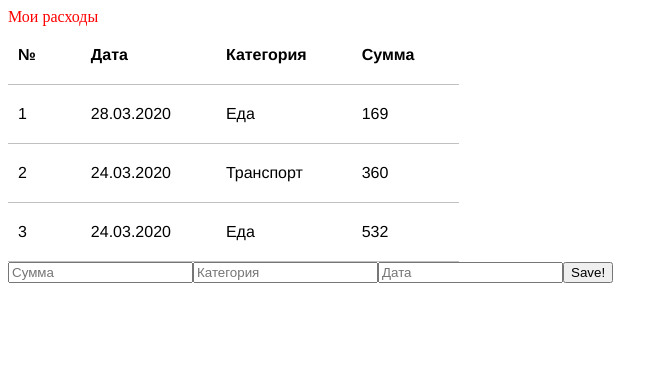
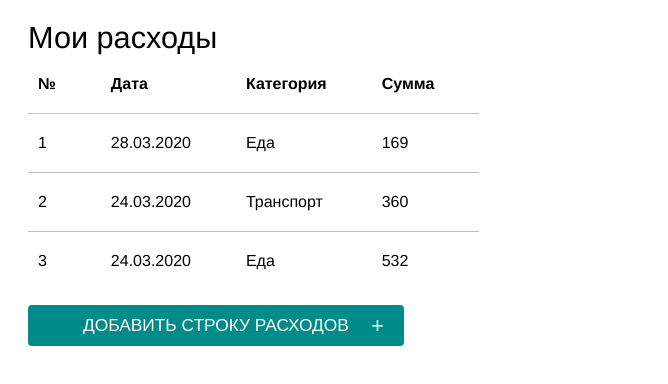
Before and after one commit to dp140482/personal-costs, a Vue app: page / in a window 1280 px wide. Shown: the top 384 px of the page, without its empty margins (0-668 px from the left). Built offline with nearby package versions, Linux system fonts and the light colour scheme.

Commit message:
Пункты 1 - 4 ДЗ к уроку 3

```diff
--- a/src/App.vue
+++ b/src/App.vue
@@ -5,24 +5,28 @@
     </header>
     <main>
       <PaymentsDisplay :items="paymentsList" />
-      <AddPaymentForm @addNewPayment="addNewPayment" />
+      <AddCostButton v-on:clicked="showForm = !showForm" />
+      <AddPaymentForm @addNewPayment="addNewPayment" v-show="showForm" />
     </main>
   </div>
 </template>
 
 <script>
-import PaymentsDisplay from "./components/PaymentsDisplay";
-import AddPaymentForm from "./components/AddPaymentForm";
+import PaymentsDisplay from "./components/PaymentsDisplay.vue";
+import AddPaymentForm from "./components/AddPaymentForm.vue";
+import AddCostButton from "./components/AddCostButton.vue";
 
 export default {
   name: "App",
   components: {
     PaymentsDisplay,
     AddPaymentForm,
+    AddCostButton,
   },
   data() {
     return {
       paymentsList: [],
+      showForm: false,
     };
   },
   methods: {
@@ -57,8 +61,9 @@ export default {
 
 <style lang="sass" module>
 .wrapper
-  color: black
+  margin: 20px
 
 .title
-  color: red
+  font-size: 23pt
+  font-family: 'Helvetica Neue', 'Arial', sans-serif
 </style>
--- /dev/null
+++ b/src/components/AddCostButton.vue
@@ -0,0 +1,32 @@
+<template>
+  <div :class="[$style.wrapper]">
+    <button @click="$emit('clicked')">
+      Добавить строку расходов
+    </button>
+  </div>
+</template>
+
+<script>
+export default {
+  name: "AddCostButton",
+};
+</script>
+
+<style lang="sass" module>
+.wrapper button
+    padding: 10px 55px
+    margin: 15px 0
+    color: white
+    background-color: darkcyan
+    border: none
+    border-radius: 4px
+    font-size: 13pt
+    text-transform: uppercase
+    position: relative
+    &::after
+        content: '+'
+        position: absolute
+        top: 8.5px
+        right: 20px
+        font-size: 16pt
+</style>
--- a/src/components/AddPaymentForm.vue
+++ b/src/components/AddPaymentForm.vue
@@ -3,7 +3,7 @@
     <input placeholder="Сумма" v-model="value" />
     <input placeholder="Категория" v-model="category" />
     <input placeholder="Дата" v-model="date" />
-    <button @click="onSaveClick">Save!</button>
+    <button @click="onSaveClick">Добавить</button>
   </div>
 </template>
 
@@ -40,5 +40,37 @@ export default {
 
 <style lang="sass" module>
 .wrapper
-    color: black
+    margin: 20px
+    display: flex
+    flex-direction: column
+    align-items: flex-end
+    max-width: 300px
+    & input
+      width: 280px
+      margin-bottom: 15px
+      padding: 10px
+      border-left: 1px solid gainsboro
+      border-right: 1px solid gainsboro
+      border-top: 3px solid gainsboro
+      border-bottom: 3px solid gainsboro
+      border-radius: 4px
+      font-size: 13pt
+      &::placeholder
+        color: gainsboro
+    & button
+      padding: 10px 55px
+      margin: 15px 0
+      color: white
+      background-color: darkcyan
+      border: none
+      border-radius: 4px
+      font-size: 13pt
+      text-transform: uppercase
+      position: relative
+      &::after
+        content: '+'
+        position: absolute
+        top: 8.5px
+        right: 20px
+        font-size: 16pt
 </style>
--- a/src/components/PaymentsDisplay.vue
+++ b/src/components/PaymentsDisplay.vue
@@ -58,4 +58,6 @@ tbody
         border-collapse: separate
         border-bottom: 1px solid silver
         font-family: 'Helvetica Neue', 'Arial', sans-serif
+    & tr:last-of-type td
+          border-bottom: none
 </style>
```
